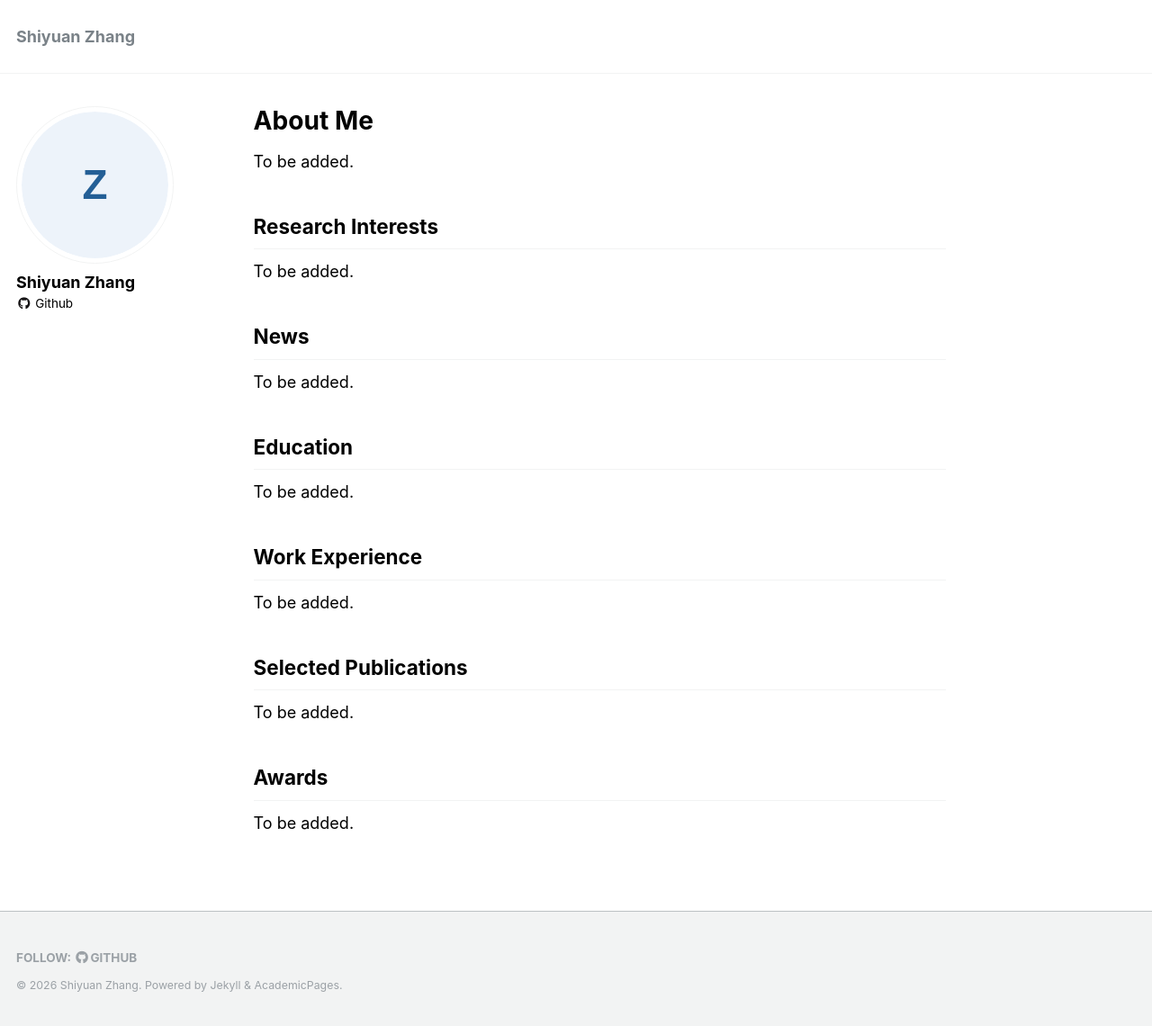
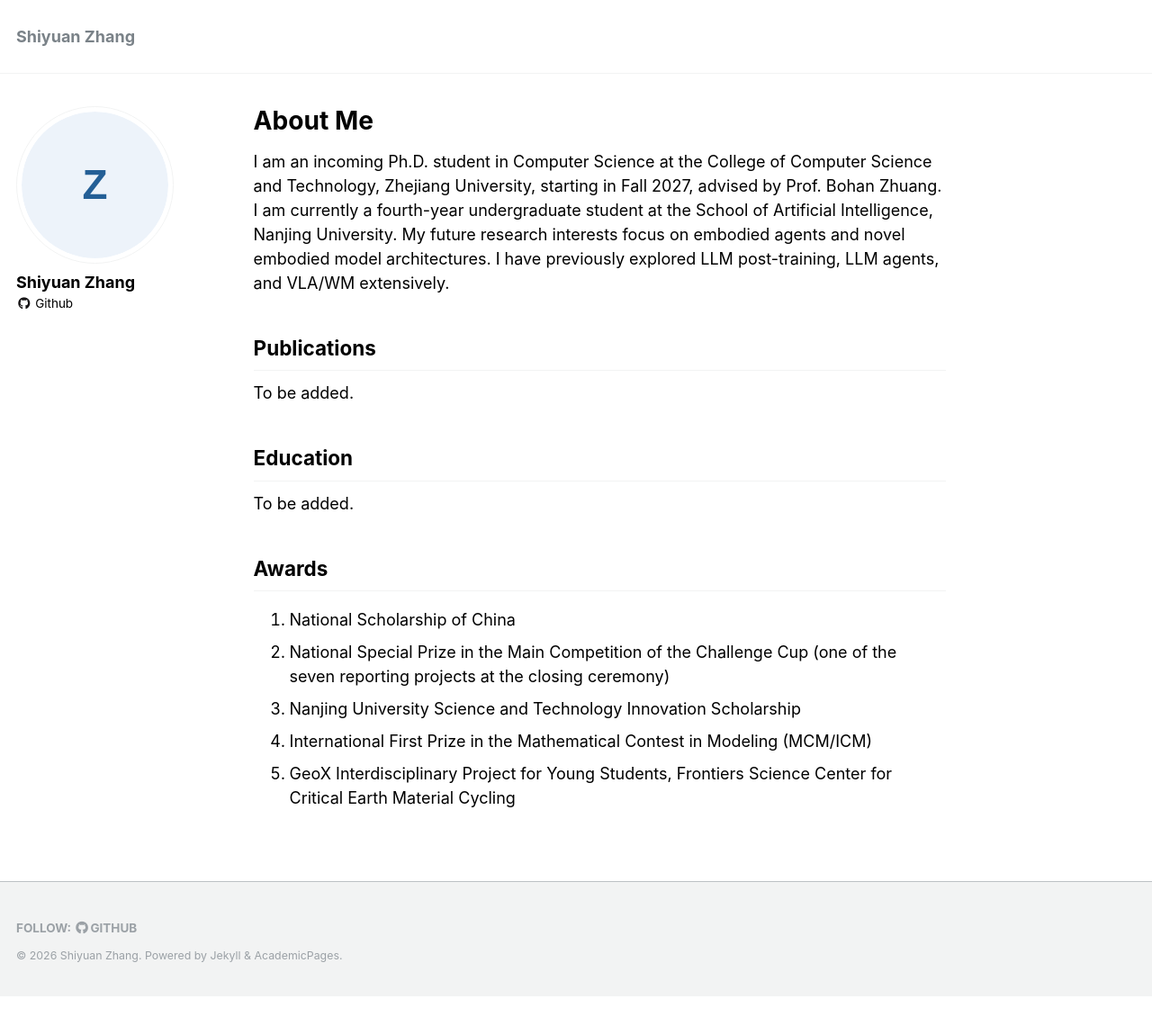
Before and after one commit to shiyuanzhang/shiyuanzhang.github.io, a Jekyll site: the page built from _pages/about.md, in a window 1280 px wide. Shown: the whole page at 90% size. Built offline with Jekyll 4.4.1, drawn with Linux system fonts in a browser that asks for light colours; after the commit the page ends 1107 px from its top, so only the background shows below that.

Commit message:
Update about.md

```diff
--- a/_pages/about.md
+++ b/_pages/about.md
@@ -11,15 +11,13 @@ redirect_from:
 # About Me
 {: #about-me}
 
-To be added.
+I am an incoming Ph.D. student in Computer Science at the College of Computer Science and Technology, Zhejiang University, starting in Fall 2027, advised by Prof. Bohan Zhuang. I am currently a fourth-year undergraduate student at the School of Artificial Intelligence, Nanjing University.
+My future research interests focus on embodied agents and novel embodied model architectures. I have previously explored LLM post-training, LLM agents, and VLA/WM extensively.
 
-## Research Interests
-{: #research}
 
-To be added.
 
-## News
-{: #news}
+## Publications
+{: #publications}
 
 To be added.
 
@@ -28,17 +26,11 @@ To be added.
 
 To be added.
 
-## Work Experience
-{: #experience}
-
-To be added.
-
-## Selected Publications
-{: #publications}
-
-To be added.
-
 ## Awards
 {: #honors}
 
-To be added.
+1. National Scholarship of China
+2. National Special Prize in the Main Competition of the Challenge Cup (one of the seven reporting projects at the closing ceremony)
+3. Nanjing University Science and Technology Innovation Scholarship
+4. International First Prize in the Mathematical Contest in Modeling (MCM/ICM)
+5. GeoX Interdisciplinary Project for Young Students, Frontiers Science Center for Critical Earth Material Cycling
```
